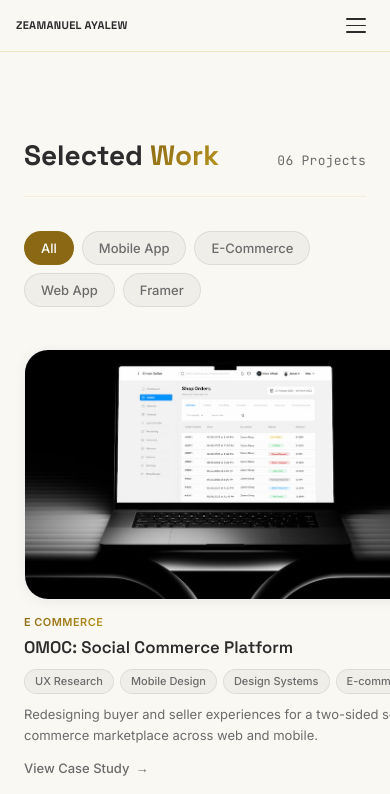
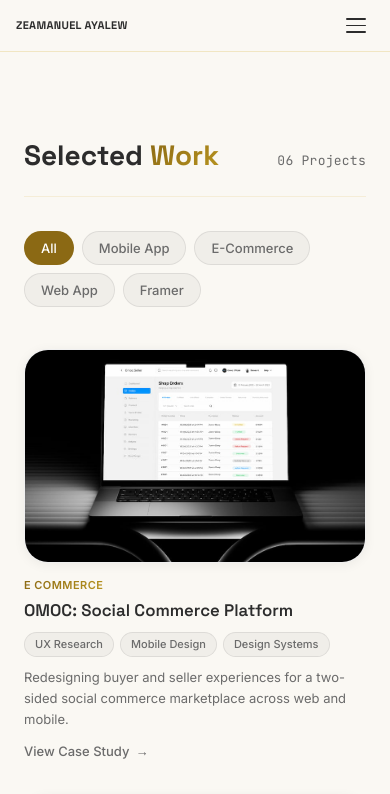
Before and after one commit to zeamanuelmek/portfolio-zeamanuel, a Next.js app: page /work in a window 390 px wide. Shown: the top 794 px of the page. Built offline with nearby package versions, Linux system fonts and the light colour scheme.

Commit message:
Fix ImageSlider mobile crop: use   aspectRatio prop instead of fixed height

```diff
--- a/components/blocks/WorkPage.tsx
+++ b/components/blocks/WorkPage.tsx
@@ -233,17 +233,16 @@
           {project.title}: {project.subtitle}
         </h3>
 
-        {/* Tags — single line, no wrap, overflow hidden */}
+        {/* Tags — max 3, single row */}
         <div
           style={{
             display: 'flex',
-            flexWrap: 'nowrap',
+            flexWrap: 'wrap',
             gap: '6px',
             marginTop: '10px',
-            overflow: 'hidden',
           }}
         >
-          {project.tags.map((tag) => (
+          {project.tags.slice(0, 3).map((tag) => (
             <span
               key={tag}
               style={{
```
